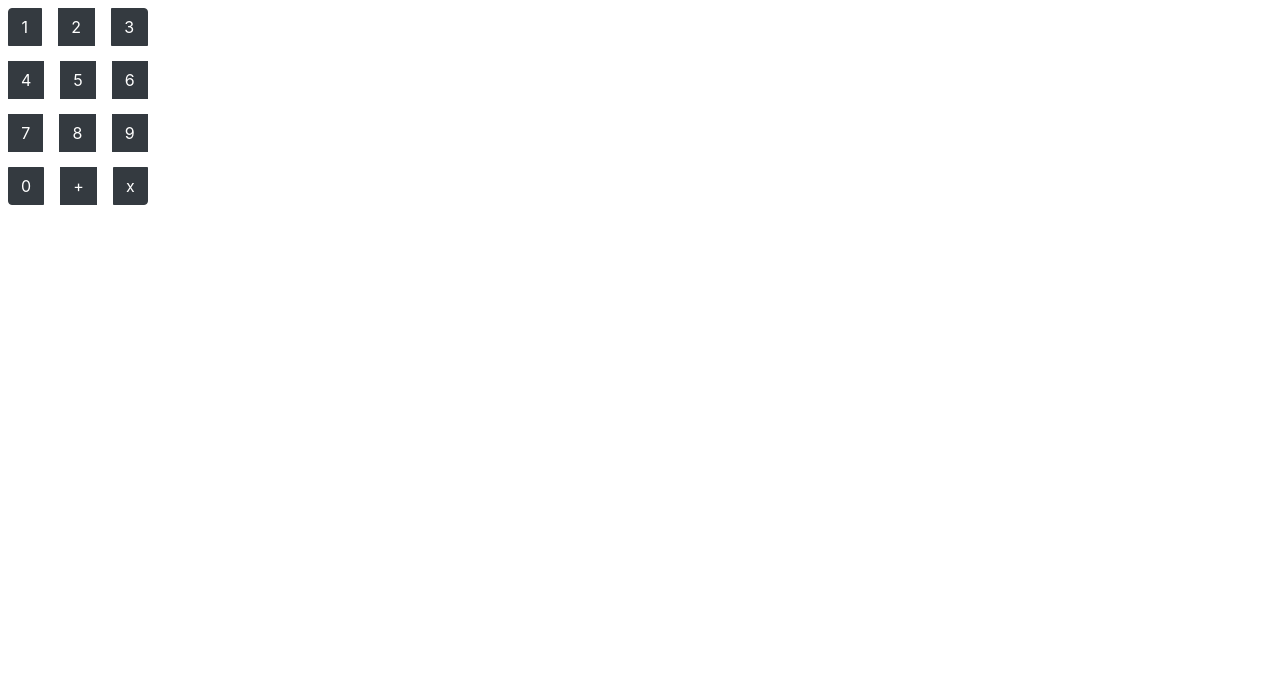
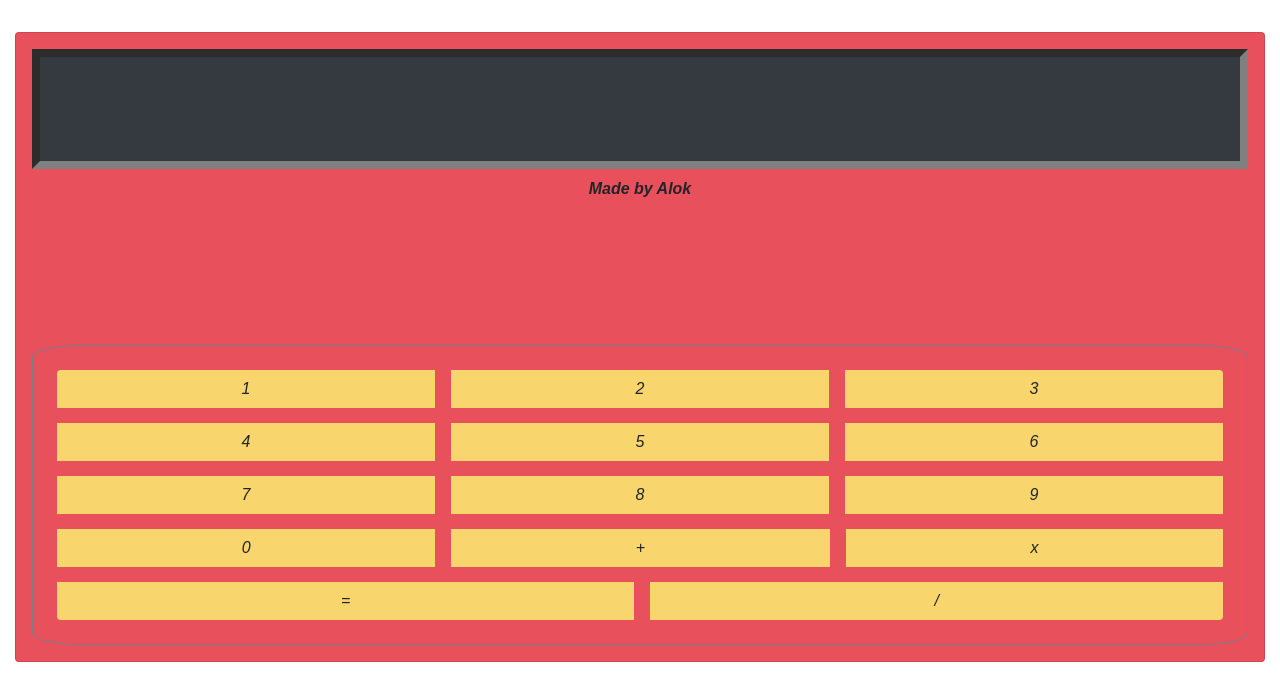
Before and after one commit to i-m-alok/React-Calculator-app, a React (Create React App) app: page / in a window 1280 px wide. Shown: the top 700 px of the page. Built offline with nearby package versions, Linux system fonts and the light colour scheme.

Commit message:
UI components initially ready UI components are ready but still have some bugs.

```diff
--- a/public/index.html
+++ b/public/index.html
@@ -23,14 +23,20 @@
       Learn how to configure a non-root public URL by running `npm run build`.
     -->
     <title>React App</title>
-  	<link id="external-css" rel="stylesheet" type="text/css" href="https://stackpath.bootstrapcdn.com/bootstrap/4.5.2/css/bootstrap.min.css" media="all">
-</head>
+    <link
+      id="external-css"
+      rel="stylesheet"
+      type="text/css"
+      href="https://stackpath.bootstrapcdn.com/bootstrap/4.5.2/css/bootstrap.min.css"
+      media="all"
+    />
+  </head>
 
   <body>
     <noscript>
       You need to enable JavaScript to run this app.
     </noscript>
-    <div id="container"></div>
+    <div id="container" class="container-fluid h-100"></div>
     <!--
       This HTML file is a template.
       If you open it directly in the browser, you will see an empty page.
--- /dev/null
+++ b/src/components/body.jsx
@@ -0,0 +1,17 @@
+import React, { Component } from "react";
+import Keypad from "./keypad.jsx";
+import Display from "./display.jsx";
+
+class Body extends Component {
+  render() {
+    return (
+      <div className="card" id="calculator">
+        <Display />
+        <p className="mx-auto p-2">Made by Alok</p>
+        <Keypad />
+      </div>
+    );
+  }
+}
+
+export default Body;
--- a/src/components/button.jsx
+++ b/src/components/button.jsx
@@ -1,6 +1,6 @@
 import React, { Component } from "react";
 
-class Button extends React.Component {
+class Button extends Component {
   state = {
     butttonText: this.props.buttonText
   };
@@ -14,9 +14,7 @@ class Button extends React.Component {
 
   render() {
     return (
-      <button className="row btn btn-dark m-2 key">
-        {this.state.butttonText}
-      </button>
+      <button className="row btn m-2 key">{this.state.butttonText}</button>
     );
   }
 }
--- /dev/null
+++ b/src/components/display.jsx
@@ -0,0 +1,9 @@
+import React, { component } from "react";
+
+class Display extends React.Component {
+  render() {
+    return <div id="display" className="row my-row bg-dark"></div>;
+  }
+}
+
+export default Display;
--- a/src/components/keypad.jsx
+++ b/src/components/keypad.jsx
@@ -7,7 +7,8 @@ class Keypad extends Component {
       [1, 2, 3],
       [4, 5, 6],
       [7, 8, 9],
-      [0, "+", "x"]
+      [0, "+", "x"],
+      ["=", "/"]
     ],
     currentValue: 0
   };
@@ -15,14 +16,14 @@ class Keypad extends Component {
     return (
       <div className="btn-group">
         {numberSet.map((number) => (
-          <Button key={number.toString()} buttonText={number} />
+          <Button key={"key" + number.toString()} buttonText={number} />
         ))}
       </div>
     );
   };
   render() {
     return (
-      <div className="btn-group-vertical mx-auto">
+      <div className="btn-group-vertical col" id="keypad">
         {this.state.numbers.map((numberSet) => this.addButtons(numberSet))}
       </div>
     );
--- a/src/index.js
+++ b/src/index.js
@@ -1,19 +1,14 @@
 import React from "react";
 import ReactDOM from "react-dom";
-import Keypad from "./components/keypad.jsx";
-
-class Display extends React.Component {
-  render() {
-    return <div id="display" className="row my-row"></div>;
-  }
-}
+import Body from "./components/body.jsx";
+import "./styles.css";
 
 // here we put the display and buttons
-class Body extends React.Component {
-  render() {
-    return <div className="row mx-auto"></div>;
-  }
-}
+// class Body extends React.Component {
+//   render() {
+//     return <div className="row mx-auto"></div>;
+//   }
+// }
 
 // ReactDOM.render(<Display/>, document.getElementById("container"))
-ReactDOM.render(<Keypad />, document.getElementById("container"));
+ReactDOM.render(<Body />, document.getElementById("container"));
--- a/src/styles.css
+++ b/src/styles.css
@@ -1,4 +1,40 @@
-.App {
+/* * {
+  border: 1px blue solid;
+} */
+
+* {
   font-family: sans-serif;
   text-align: center;
+  font-style: italic;
+  font-weight: 600;
 }
+
+#container {
+  height: 100vh;
+}
+.my-row {
+  margin: 0;
+  width: 100%;
+  height: 15vh;
+}
+
+#calculator {
+  margin: 2em auto 2em auto;
+  padding: 1em;
+  background-color: #e8505b;
+}
+
+#display {
+  border: 1vh grey solid;
+  border-style: inset;
+}
+#keypad {
+  margin-top: 15vh;
+  border: 1px slategray solid;
+  border-radius: 4%;
+  padding: 1em;
+}
+
+.key {
+  background-color: #f9d56e;
+}
```
